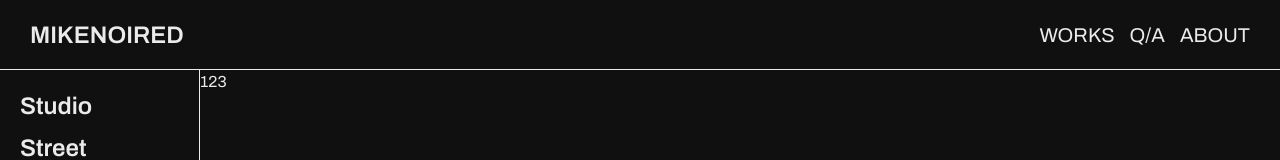
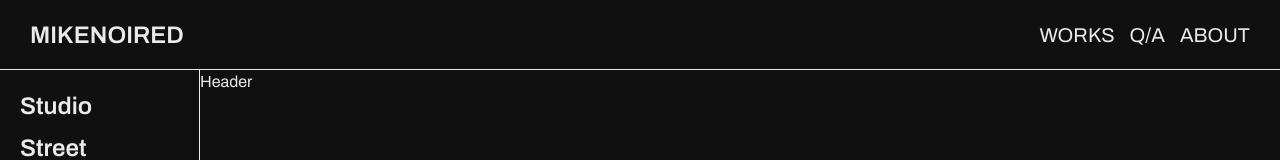
Before and after one commit to mikenoired/portfolio, a Next.js app: page /works/land in a window 1280 px wide. Shown: the top 160 px of the page. Built offline with nearby package versions, Linux system fonts and the light colour scheme.

Commit message:
Add blank work page

```diff
--- /dev/null
+++ b/src/app/ui/works/Header.tsx
@@ -0,0 +1,5 @@
+export const Header = () => {
+  return (
+    <div>Header</div>
+  );
+}
--- a/src/app/works/[slug]/page.tsx
+++ b/src/app/works/[slug]/page.tsx
@@ -1,3 +1,7 @@
+import {Header} from '@/app/ui/works/header';
+
 export default async function Page() {
-  return <p>123</p>;
+  return <>
+    <Header />
+  </>;
 }
```
